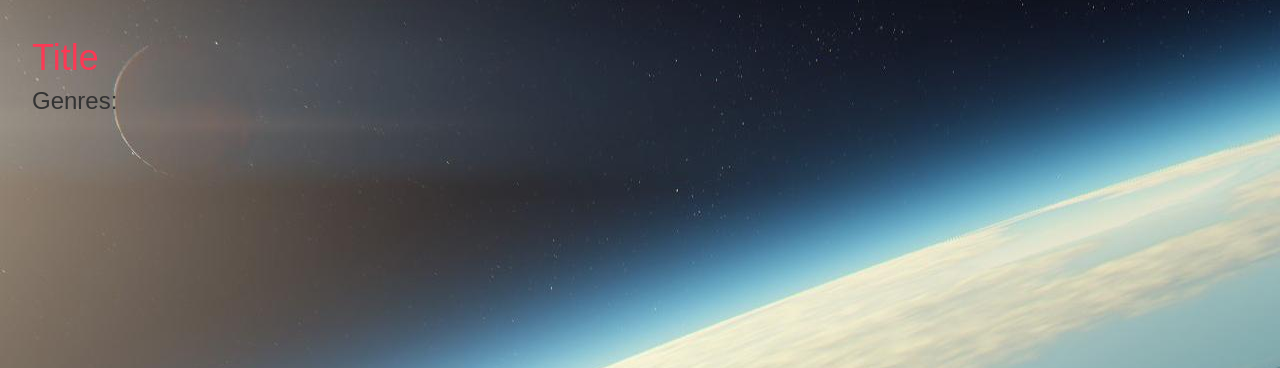
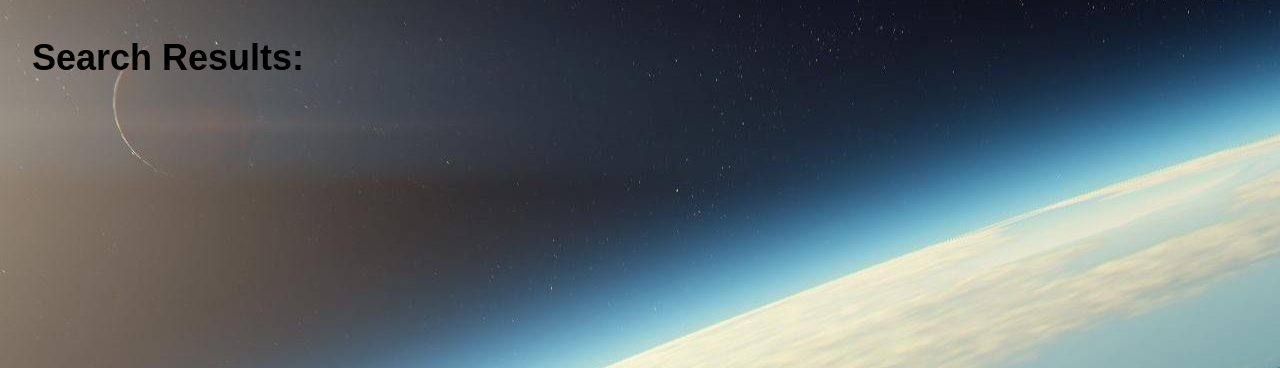
Before and after one commit to ShivamShrirao/MovieRecommendationSystem, a Flask app: page /search in a window 1280 px wide. Shown: the part 52-420 px from the top of the page. Run offline with Flask 2, Linux system fonts and the light colour scheme; some libraries are stand-ins or nearby versions.

Commit message:
search and recommendation UI done

```diff
--- a/www/server.py
+++ b/www/server.py
@@ -33,30 +33,25 @@ def submit():
 		for nm in res:
 			resp.append({
 					"value": nm["title"],
-					"label": "<a href='" + url_for('about', id=nm["id"]) + "'><img src='https://image.tmdb.org/t/p/w92" + str(
-							nm["poster_path"]) + "' height='70' />" + str(nm["title"]) + "</a>"
+					"label": "<img src='https://image.tmdb.org/t/p/w92" + str(nm["poster_path"]) + "' height='70' />" + str(nm["title"]),
+					"url": url_for('about', id=nm["id"])
 					})
 	return json.dumps(resp)
 
 
 @app.route('/search')
 def search():
-	ret = {"title": "Title"}
+	res = []
 	try:
 		term = request.args['q']
 		if term:
-			resp = db.movies.find({"title": term}, {"_id": 0})
-			if resp.count() == 1:
-				ret = resp.next()
-				return render_template("about.html", ret=ret)
-			else:
-				pass
+			res = db.movies.find({"title": re.compile(term, re.IGNORECASE)}, {"_id": 0}, sort=[("title", 1)], limit=30)
 	except KeyError:
 		pass
-	return render_template("search.html", ret=ret)
+	return render_template("search.html", res=res)
 
 
-def get_recommendations(idx, top_k=21):
+def get_recommendations(idx, top_k=31):
 	cur_embedding = corpus_embeddings[idx]
 	cos_scores = util.pytorch_cos_sim(cur_embedding, corpus_embeddings)[0]
 	cos_scores = cos_scores.cpu()
@@ -67,10 +62,9 @@ def get_recommendations(idx, top_k=21):
 @app.route('/about/<id>')
 def about(id):
 	ret = db.movies.find_one({"id": int(id)}, {"_id": 0})
-	ret["cos_score"] = False
 	similar = []
 	if ret is None:
-		ret = {"title": "Not Found!", "poster_path": False}
+		ret = {"title": "Not Found!"}
 	else:
 		top_results, cos_scores = get_recommendations(ret["idx"])
 		for i in top_results:
--- a/www/static/css/style.css
+++ b/www/static/css/style.css
@@ -521,3 +521,25 @@ body {
   .sidebar {padding-top: 15px;}
   .sidebar a {font-size: 18px;}
 }
+
+.column {
+    float: left;
+    padding: 5px;
+  }
+
+  .tile {
+    background-color: #ffffffaa;
+    border-radius: 25px;
+    padding-left: 10px;
+    box-shadow: 6px 6px 5px;
+  }
+
+  .row::after {
+    content: "";
+    clear: both;
+    display: table;
+  }
+
+  span.keys {
+    color:green;
+  }
--- a/www/static/js/app.js
+++ b/www/static/js/app.js
@@ -5,11 +5,12 @@ $(document).ready(function(){
 		minLength: 1,
 		select: function(event, ui){
 			$('#searchfield').val(ui.item.value);
+			window.location = ui.item.url;
 		}
 	}).data('ui-autocomplete')._renderItem = function(ul, item){
 		return $("<li class='ui-autocomplete-row'></li>")
 				.data("item.autocomplete", item)
-				.append(item.label)
+				.append("<a href='" + item.url + "'>" + item.label + "</a>")
 				.appendTo(ul);
 		};
 
--- a/www/templates/search.html
+++ b/www/templates/search.html
@@ -1,11 +1,13 @@
 {% extends "base.html" %}
 
 {% block content %}
-	 <h1>{{ ret.title }}</h1>
-   <h3>Genres:</h3>
-   <ul>
-    {% for gnr in ret.genres %}
-      <li>{{gnr}}</li>
-    {% endfor %}
-   </ul>
+	<h1><b style="color: black">Search Results:</b></h1>
+	<!-- <ul> -->
+	{% for doc in res %}
+		{% with movieobj=doc %}
+			{% include "tile.html" %}
+		{% endwith %}
+		<br>
+	{% endfor %}
+	<!-- </ul> -->
 {% endblock %}
```
Also changed, not shown: www/templates/about.html (+0 -27 lines).
